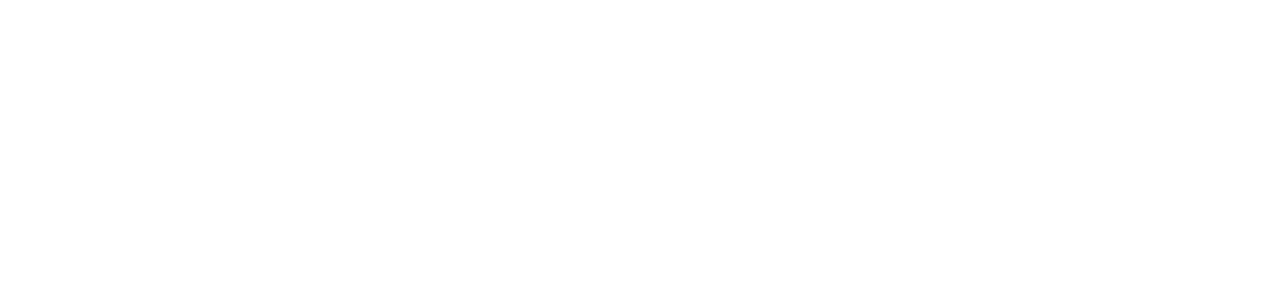
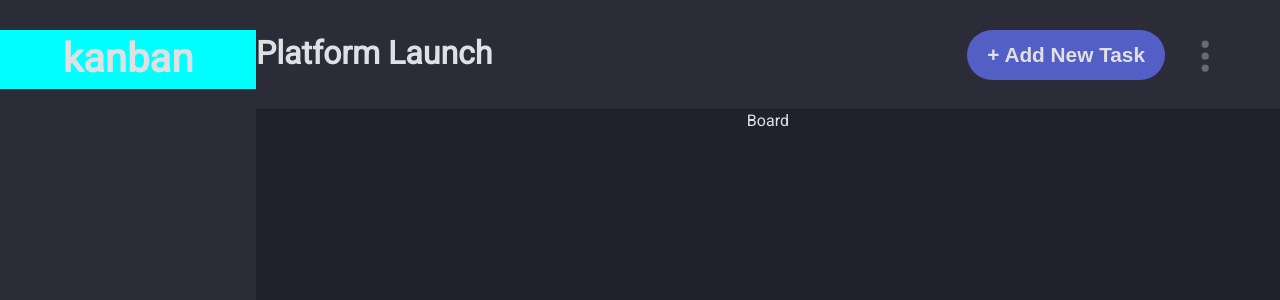
Before and after one commit to andyberaldcatelo/FrontEndChallenges-Kanban, a React (Create React App) app: page / in a window 1280 px wide. Shown: the top 300 px of the page. Built offline with nearby package versions, Linux system fonts and the light colour scheme.

Commit message:
Début d'implémentation de l'UI

```diff
--- a/package.json
+++ b/package.json
@@ -12,6 +12,7 @@
     "@types/react-dom": "^18.0.6",
     "react": "^18.2.0",
     "react-dom": "^18.2.0",
+    "react-icons": "^4.4.0",
     "react-scripts": "5.0.1",
     "typescript": "^4.7.4",
     "web-vitals": "^2.1.4"
--- a/src/App.css
+++ /dev/null
@@ -1,38 +0,0 @@
-.App {
-  text-align: center;
-}
-
-.App-logo {
-  height: 40vmin;
-  pointer-events: none;
-}
-
-@media (prefers-reduced-motion: no-preference) {
-  .App-logo {
-    animation: App-logo-spin infinite 20s linear;
-  }
-}
-
-.App-header {
-  background-color: #282c34;
-  min-height: 100vh;
-  display: flex;
-  flex-direction: column;
-  align-items: center;
-  justify-content: center;
-  font-size: calc(10px + 2vmin);
-  color: white;
-}
-
-.App-link {
-  color: #61dafb;
-}
-
-@keyframes App-logo-spin {
-  from {
-    transform: rotate(0deg);
-  }
-  to {
-    transform: rotate(360deg);
-  }
-}
--- /dev/null
+++ b/src/App.module.css
@@ -0,0 +1,80 @@
+@import url("https://fonts.googleapis.com/css2?family=Heebo&display=swap");
+
+:root {
+  --background-primary-color: #2c2c38;
+  --background-secondary-color: #21212d;
+  --background-tertiary-color: #545fc6;
+  --text-primary-color: #dfe0e4;
+  --text-secondary-color: #696975;
+  --todo-color: #45c5ea;
+  --doing-color: #836ff6;
+  --done-color: #65e0ad;
+  --main-font-family: "Heebo", sans-serif;
+  --text-font-size: 16px;
+  --text-title-size: 2.5em;
+  --text-title-weight: 600;
+  --text-board-title-size: 2em;
+  --text-board-title-weight: 600;
+}
+
+.App {
+  background-color: var(--background-primary-color);
+  text-align: center;
+  color: var(--text-primary-color);
+  font-family: var(--main-font-family);
+  font-size: var(--text-font-size);
+  display: grid;
+  grid-template-columns: repeat(5, 1fr);
+  grid-auto-rows: minmax(10vh, auto);
+}
+
+.SidebarContainer {
+  grid-column: 1/2;
+  grid-row: 1/11;
+}
+
+.TopbarContainer {
+  grid-column: 2/6;
+  grid-row: 1/2;
+}
+
+.BoardContainer {
+  grid-column: 2/6;
+  grid-row: 2/11;
+}
+/*
+.App-logo {
+  height: 40vmin;
+  pointer-events: none;
+}
+
+@media (prefers-reduced-motion: no-preference) {
+  .App-logo {
+    animation: App-logo-spin infinite 20s linear;
+  }
+}
+
+.App-header {
+  background-color: #282c34;
+  min-height: 100vh;
+  display: flex;
+  flex-direction: column;
+  align-items: center;
+  justify-content: center;
+  font-size: calc(10px + 2vmin);
+  color: white;
+}
+
+.App-link {
+  color: #61dafb;
+}
+
+@keyframes App-logo-spin {
+  from {
+    transform: rotate(0deg);
+  }
+  to {
+    transform: rotate(360deg);
+  }
+}
+ */
--- a/src/App.tsx
+++ b/src/App.tsx
@@ -1,8 +1,23 @@
 import React from "react";
-import "./App.css";
+import classes from "./App.module.css";
+import Sidebar from "./Sidebar/Sidebar";
+import Topbar from "./Topbar/Topbar";
+import Board from "./Board/Board";
 
 function App() {
-  return <div className="App"></div>;
+  return (
+    <div className={classes.App}>
+      <div className={classes.SidebarContainer}>
+        <Sidebar />
+      </div>
+      <div className={classes.TopbarContainer}>
+        <Topbar />
+      </div>
+      <div className={classes.BoardContainer}>
+        <Board />
+      </div>
+    </div>
+  );
 }
 
 export default App;
--- /dev/null
+++ b/src/Board/Board.module.css
@@ -0,0 +1,4 @@
+.Board {
+  background-color: var(--background-secondary-color);
+  height: 90vh;
+}
--- /dev/null
+++ b/src/Board/Board.tsx
@@ -0,0 +1,8 @@
+import React from "react";
+import classes from "./Board.module.css";
+
+const Board = () => {
+  return <div className={classes.Board}>Board</div>;
+};
+
+export default Board;
--- /dev/null
+++ b/src/Sidebar/Sidebar.module.css
@@ -0,0 +1,10 @@
+.Title {
+  font-size: var(--text-title-size);
+  font-weight: var(--text-title-weight);
+  height: 100%;
+  background-color: aqua;
+}
+
+p {
+  margin-top: 30px;
+}
--- /dev/null
+++ b/src/Sidebar/Sidebar.tsx
@@ -0,0 +1,14 @@
+import React from "react";
+import classes from "./Sidebar.module.css";
+
+const Sidebar = () => {
+  return (
+    <div>
+      <div className={classes.Title}>
+        <p>kanban</p>
+      </div>
+    </div>
+  );
+};
+
+export default Sidebar;
--- /dev/null
+++ b/src/Topbar/Topbar.module.css
@@ -0,0 +1,55 @@
+.Topbar {
+  display: flex;
+  justify-content: space-between;
+}
+
+.BoardTitle {
+  font-size: var(--text-board-title-size);
+  font-weight: var(--text-board-title-weight);
+}
+
+.UserActions {
+  display: flex;
+  gap: 15px;
+  margin: 30px 50px 15px 0px;
+}
+
+.BtnAddNewTask {
+  height: 50px;
+  background-color: var(--background-tertiary-color);
+  color: var(--text-primary-color);
+  font-size: 1.3em;
+  font-weight: var(--text-board-title-weight);
+  border: none;
+  border-radius: 30px;
+  padding: 10px 20px;
+}
+
+.DottedMenu {
+  /*   margin: -5px 10px 10px 20px;
+ */
+  /*  padding: 0px 10px 0px 10px; */
+  /*  transform: rotate(90deg);
+  transform: translateY(-50%);
+  transform: translateX(50%); */
+  /*  display: flex;
+  flex-direction: column;
+  height: 50px;
+  width: 50px;
+  font-size: 2.6em;
+  color: var(--text-secondary-color);
+  background-color: aqua;
+  border-radius: 1%; */
+  font-size: 2.4em;
+  height: 45px;
+  padding-top: 5px;
+  width: 50px;
+  border-radius: 50%;
+  color: var(--text-secondary-color);
+}
+
+.DottedMenu:hover {
+  cursor: pointer;
+  border-radius: 50%;
+  background-color: var(--background-secondary-color);
+}
--- /dev/null
+++ b/src/Topbar/Topbar.tsx
@@ -0,0 +1,19 @@
+import React from "react";
+import classes from "./Topbar.module.css";
+import { BsThreeDotsVertical } from "react-icons/bs";
+
+const Topbar = () => {
+  return (
+    <div className={classes.Topbar}>
+      <p className={classes.BoardTitle}>Platform Launch</p>
+      <div className={classes.UserActions}>
+        <button className={classes.BtnAddNewTask}>+ Add New Task</button>
+        <div className={classes.DottedMenu}>
+          <BsThreeDotsVertical />
+        </div>
+      </div>
+    </div>
+  );
+};
+
+export default Topbar;
```
Also changed, not shown: src/assets/kanban.jpg (added), 1 other file (tests, documents, lock files or other folders).
